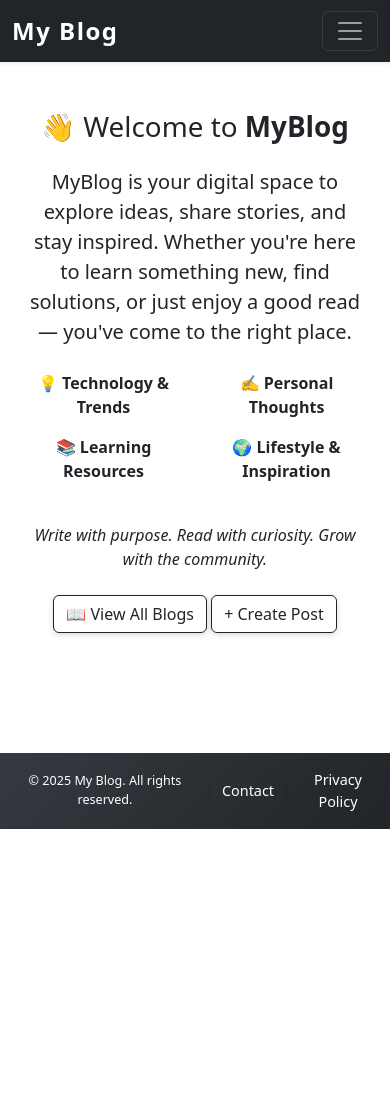
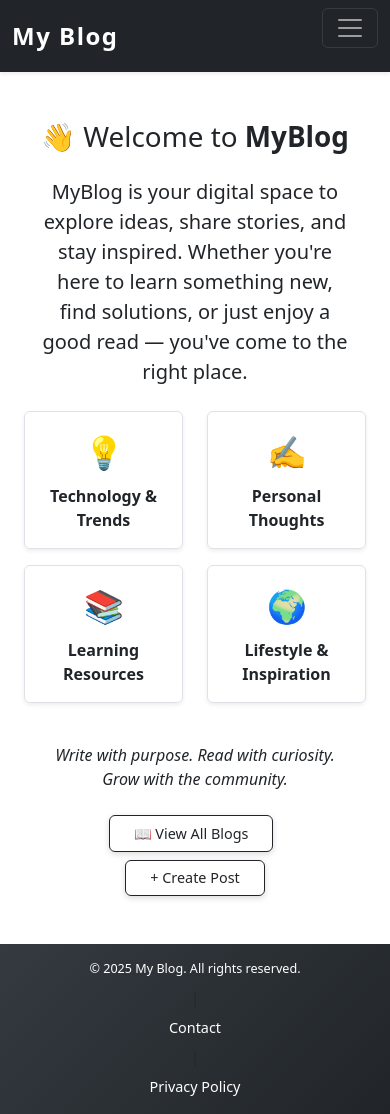
Before and after one commit to 1994basilpaul-hub/myblog, a Django app: page / in a window 390 px wide. Before the commit the page ends 829 px from the top, so only its background shows below. Run offline with Django 5.2, Linux system fonts and the light colour scheme.

Commit message:
Update base.html and home.html for mobile and laptop optimization

```diff
--- a/blog/templates/base.html
+++ b/blog/templates/base.html
@@ -7,35 +7,67 @@
 
   <link href="https://cdn.jsdelivr.net/npm/bootstrap@5.3.0/dist/css/bootstrap.min.css" rel="stylesheet" />
   <style>
-    /* Navbar active link styling */
+    /* Active nav link */
     .nav-link.active {
       font-weight: 600;
       color: #0d6efd !important;
       border-bottom: 2px solid #0d6efd;
     }
-    /* Smooth button shadows */
+
+    /* Button shadow smoothness */
     .btn {
       box-shadow: 0 2px 6px rgba(0,0,0,0.15);
       transition: box-shadow 0.3s ease;
     }
+
     .btn:hover, .btn:focus {
       box-shadow: 0 4px 12px rgba(0,0,0,0.25);
     }
-    /* Navbar brand - bolder and larger */
+
+    /* Navbar brand logo styling */
     .navbar-brand {
       font-weight: 700;
       font-size: 1.5rem;
       letter-spacing: 1.5px;
     }
-    /* Footer styling */
+
+    /* Footer design */
     footer {
       background: linear-gradient(135deg, #343a40 0%, #212529 100%);
       font-size: 0.9rem;
     }
-    /* Search input bigger on desktop */
+
+    /* Search box width - desktop */
     @media (min-width: 768px) {
       form.d-flex input.form-control {
         width: 250px;
+      }
+    }
+
+    /* Responsive button spacing */
+    @media (max-width: 767.98px) {
+      .btn {
+        font-size: 0.9rem;
+        padding: 0.4rem 0.75rem;
+      }
+
+      .navbar-nav {
+        text-align: center;
+      }
+
+      form.d-flex {
+        flex-direction: column;
+        gap: 0.5rem;
+        align-items: stretch;
+      }
+
+      form.d-flex input,
+      form.d-flex button {
+        width: 100%;
+      }
+
+      .navbar-toggler {
+        margin-bottom: 1rem;
       }
     }
   </style>
@@ -51,8 +83,7 @@
     </button>
 
     <div class="collapse navbar-collapse" id="navbarNav">
-
-      <!-- Left links -->
+      <!-- Left nav links -->
       <ul class="navbar-nav me-auto mb-2 mb-lg-0">
         <li class="nav-item">
           <a class="nav-link {% if request.resolver_match.url_name == 'home' %}active{% endif %}" href="{% url 'home' %}">Home</a>
@@ -67,22 +98,22 @@
         {% endif %}
       </ul>
 
-      <!-- Right side: Search + Create Post + User Info -->
-      <div class="d-flex align-items-center ms-auto">
+      <!-- Right section -->
+      <div class="d-flex flex-column flex-lg-row align-items-lg-center ms-auto gap-2">
         <!-- Search form -->
-        <form class="d-flex me-3" method="get" action="{% url 'blog_list' %}">
+        <form class="d-flex me-lg-3" method="get" action="{% url 'blog_list' %}">
           <input class="form-control me-2 rounded-pill" type="search" name="q" placeholder="Search..." value="{{ request.GET.q|default:'' }}" aria-label="Search" />
           <button class="btn btn-outline-light rounded-pill px-4" type="submit">Search</button>
         </form>
 
         <!-- Create Post -->
         {% if user.is_authenticated %}
-        <a href="{% url 'create_blog' %}" class="btn btn-success me-3 rounded-pill shadow-sm px-4 py-2 fs-6">+ Create Post</a>
+        <a href="{% url 'create_blog' %}" class="btn btn-success rounded-pill shadow-sm px-4 py-2">+ Create Post</a>
         {% else %}
-        <a href="{% url 'login' %}" class="btn btn-outline-light me-3 rounded-pill px-4 py-2 fs-6">+ Create Post</a>
+        <a href="{% url 'login' %}" class="btn btn-outline-light rounded-pill px-4 py-2">+ Create Post</a>
         {% endif %}
 
-        <!-- Auth Links -->
+        <!-- Auth links -->
         <ul class="navbar-nav d-flex flex-row align-items-center gap-3 mb-0">
           {% if user.is_authenticated %}
           <li class="nav-item">
@@ -101,11 +132,11 @@
           {% endif %}
         </ul>
       </div>
-
     </div>
   </div>
 </nav>
 
+<!-- Flash Messages -->
 <div class="container mt-3">
   {% if messages %}
     {% for message in messages %}
@@ -116,13 +147,12 @@
 
 <!-- Main Content -->
 <div class="container">
-  {% block content %}
-  {% endblock %}
+  {% block content %}{% endblock %}
 </div>
 
 <!-- Footer -->
 <footer class="text-white text-center py-3 mt-5">
-  <div class="container d-flex justify-content-center align-items-center gap-2">
+  <div class="container d-flex flex-column flex-md-row justify-content-center align-items-center gap-2">
     <small>&copy; 2025 My Blog. All rights reserved.</small>
     <span class="text-muted">|</span>
     <a href="#" class="text-white text-decoration-none" title="Contact">Contact</a>
--- a/blog/templates/home.html
+++ b/blog/templates/home.html
@@ -3,39 +3,49 @@
 {% block title %}Welcome to MyBlog{% endblock %}
 
 {% block content %}
-<!-- MyBlog Introduction Section -->
 <section class="container mt-5 mb-5">
   <h1 class="text-center mb-4">👋 Welcome to <strong>MyBlog</strong></h1>
-  <p class="lead text-center">
+  <p class="lead text-center px-3 px-md-0">
     <strong>MyBlog</strong> is your digital space to explore ideas, share stories, and stay inspired.
     Whether you're here to learn something new, find solutions, or just enjoy a good read —
     you've come to the right place.
   </p>
 
   <div class="row text-center mt-4">
-    <div class="col-md-3 col-6 mb-3">
-      💡 <strong>Technology & Trends</strong>
+    <div class="col-6 col-md-3 mb-3">
+      <div class="p-3 border rounded shadow-sm h-100 d-flex flex-column justify-content-center align-items-center">
+        <div style="font-size: 2rem;">💡</div>
+        <strong class="mt-2">Technology & Trends</strong>
+      </div>
     </div>
-    <div class="col-md-3 col-6 mb-3">
-      ✍️ <strong>Personal Thoughts</strong>
+    <div class="col-6 col-md-3 mb-3">
+      <div class="p-3 border rounded shadow-sm h-100 d-flex flex-column justify-content-center align-items-center">
+        <div style="font-size: 2rem;">✍️</div>
+        <strong class="mt-2">Personal Thoughts</strong>
+      </div>
     </div>
-    <div class="col-md-3 col-6 mb-3">
-      📚 <strong>Learning Resources</strong>
+    <div class="col-6 col-md-3 mb-3">
+      <div class="p-3 border rounded shadow-sm h-100 d-flex flex-column justify-content-center align-items-center">
+        <div style="font-size: 2rem;">📚</div>
+        <strong class="mt-2">Learning Resources</strong>
+      </div>
     </div>
-    <div class="col-md-3 col-6 mb-3">
-      🌍 <strong>Lifestyle & Inspiration</strong>
+    <div class="col-6 col-md-3 mb-3">
+      <div class="p-3 border rounded shadow-sm h-100 d-flex flex-column justify-content-center align-items-center">
+        <div style="font-size: 2rem;">🌍</div>
+        <strong class="mt-2">Lifestyle & Inspiration</strong>
+      </div>
     </div>
   </div>
 
-  <div class="text-center mt-4">
-    <em>Write with purpose. Read with curiosity. Grow with the community.</em><br><br>
-    <a href="{% url 'blog_list' %}" class="btn btn-outline-dark">📖 View All Blogs</a>
+  <div class="text-center mt-4 px-3 px-md-0">
+    <em class="d-block mb-4 fs-6 fst-italic">Write with purpose. Read with curiosity. Grow with the community.</em>
+    <a href="{% url 'blog_list' %}" class="btn btn-outline-dark me-2 mb-2 mb-md-0 px-4">📖 View All Blogs</a>
     {% if user.is_authenticated %}
-        <a href="{% url 'create_blog' %}" class="btn btn-outline-dark">+ Create Post</a>
-          {% else %}
-        <a href="{% url 'login' %}" class="btn btn-outline-dark">+ Create Post</a>
-          {% endif %}
-
+      <a href="{% url 'create_blog' %}" class="btn btn-outline-dark px-4">+ Create Post</a>
+    {% else %}
+      <a href="{% url 'login' %}" class="btn btn-outline-dark px-4">+ Create Post</a>
+    {% endif %}
   </div>
-</section><br>
+</section>
 {% endblock %}
```
